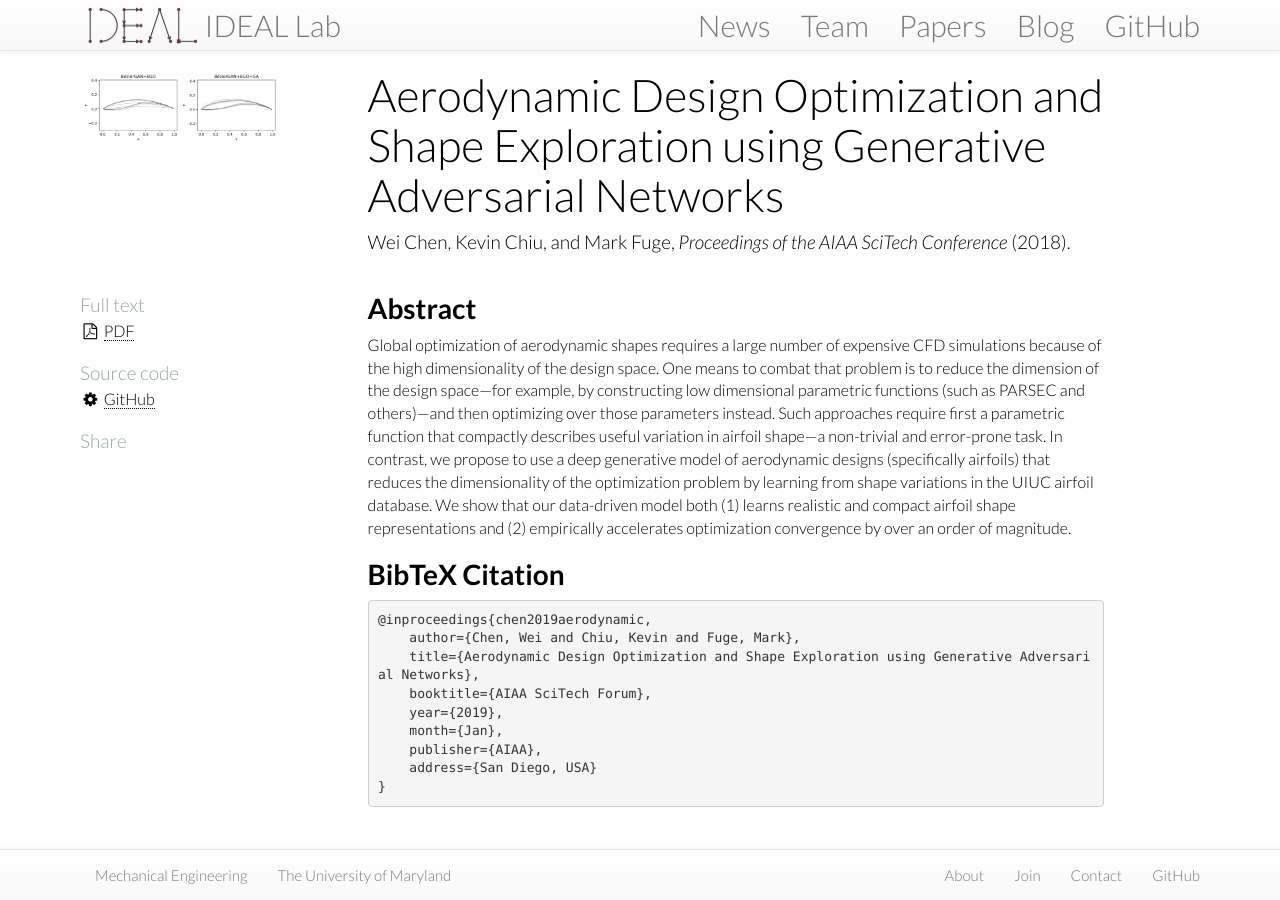
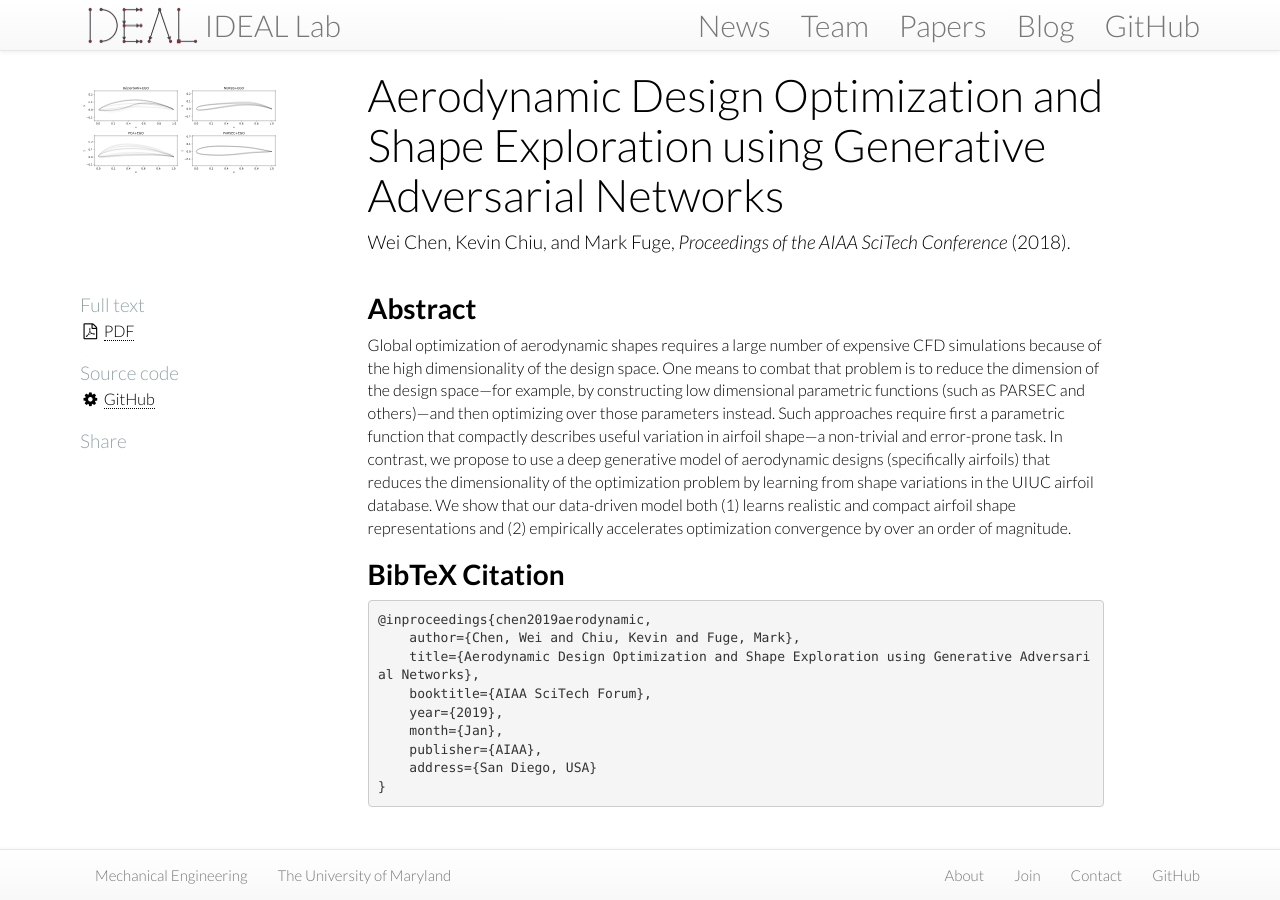
Before and after one commit to IDEALLab/ideallab.github.io, a Jekyll site: the page built from papers/_posts/2018-12-04-scitech-airfoil-opt.md, in a window 1280 px wide. Built offline with Jekyll 4.4.1, drawn with Linux system fonts in a browser that asks for light colours; nearby versions of some CDN libraries.

Commit message:
changed image

```diff
--- a/papers/_posts/2018-12-04-scitech-airfoil-opt.md
+++ b/papers/_posts/2018-12-04-scitech-airfoil-opt.md
@@ -9,7 +9,7 @@ volume:
 issue:
 pages:
 authors: "Wei Chen, Kevin Chiu, and Mark Fuge"
-image: /assets/images/papers/airfoil_opt.png
+image: /assets/images/papers/airfoil_opt.svg
 redirect_from:
 fulltext:
 pdf: /assets/pdfs/chen_airfoil_opt_scitech_2019.pdf
```
Also changed, not shown: assets/images/papers/airfoil_opt.png (deleted), assets/images/papers/airfoil_opt.svg (added).
